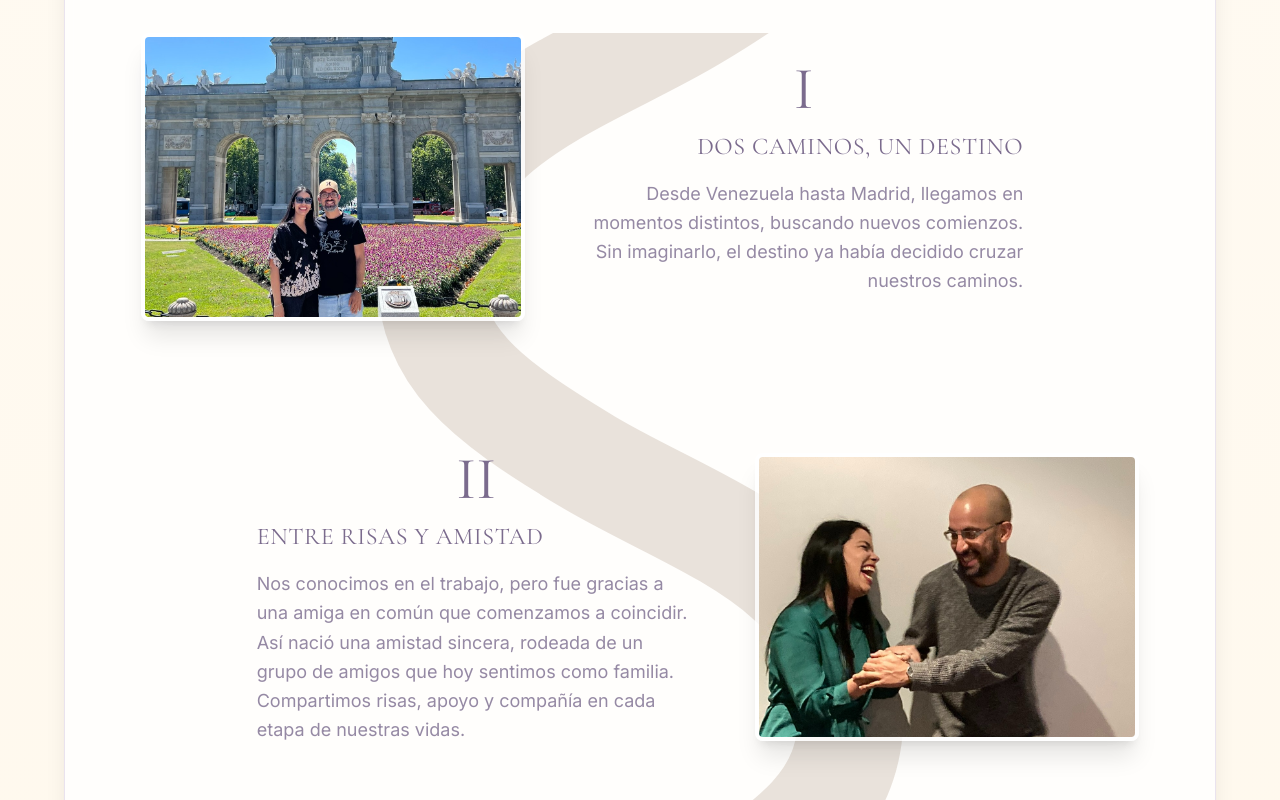
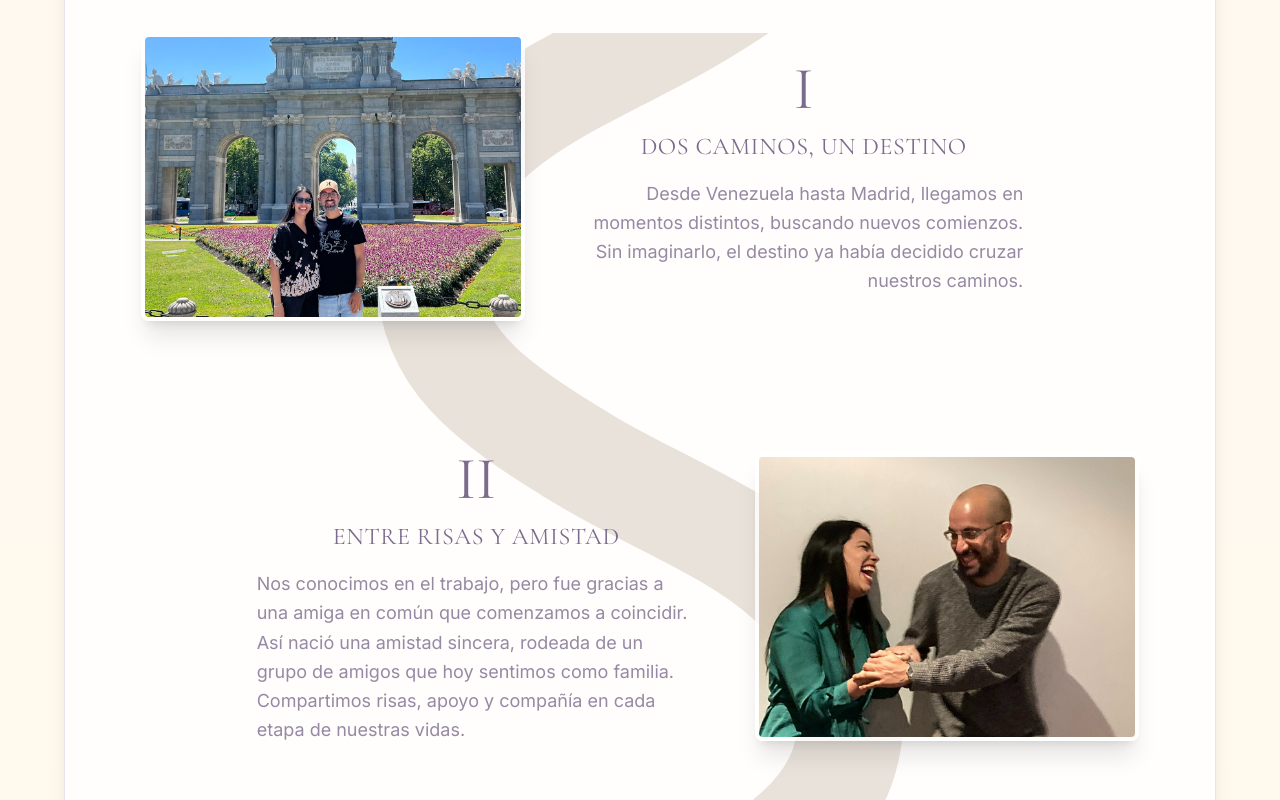
Before and after one commit to EdgarIvanEspinoza/alejandraymauro, a Next.js app: page / in a window 1280 px wide. Shown: the part 1220-2020 px from the top of the page. Built offline with nearby package versions, Linux system fonts and the light colour scheme; no server answers.

Commit message:
Update chapter title alignment in OurStory component for improved readability

```diff
--- a/app/components/OurStory.tsx
+++ b/app/components/OurStory.tsx
@@ -164,7 +164,7 @@
                   <div className="text-5xl md:text-6xl font-serif text-center text-lavender-dark mb-3">
                     {chapter.number}
                   </div>
-                  <h3 className="text-xl md:text-2xl font-serif text-lavender-dark mb-4 tracking-wide">
+                  <h3 className="text-xl md:text-2xl font-serif text-center text-lavender-dark mb-4 tracking-wide">
                     {chapter.title}
                   </h3>
                   <p className="text-base md:text-lg text-lavender-dark/80 leading-relaxed">
```
